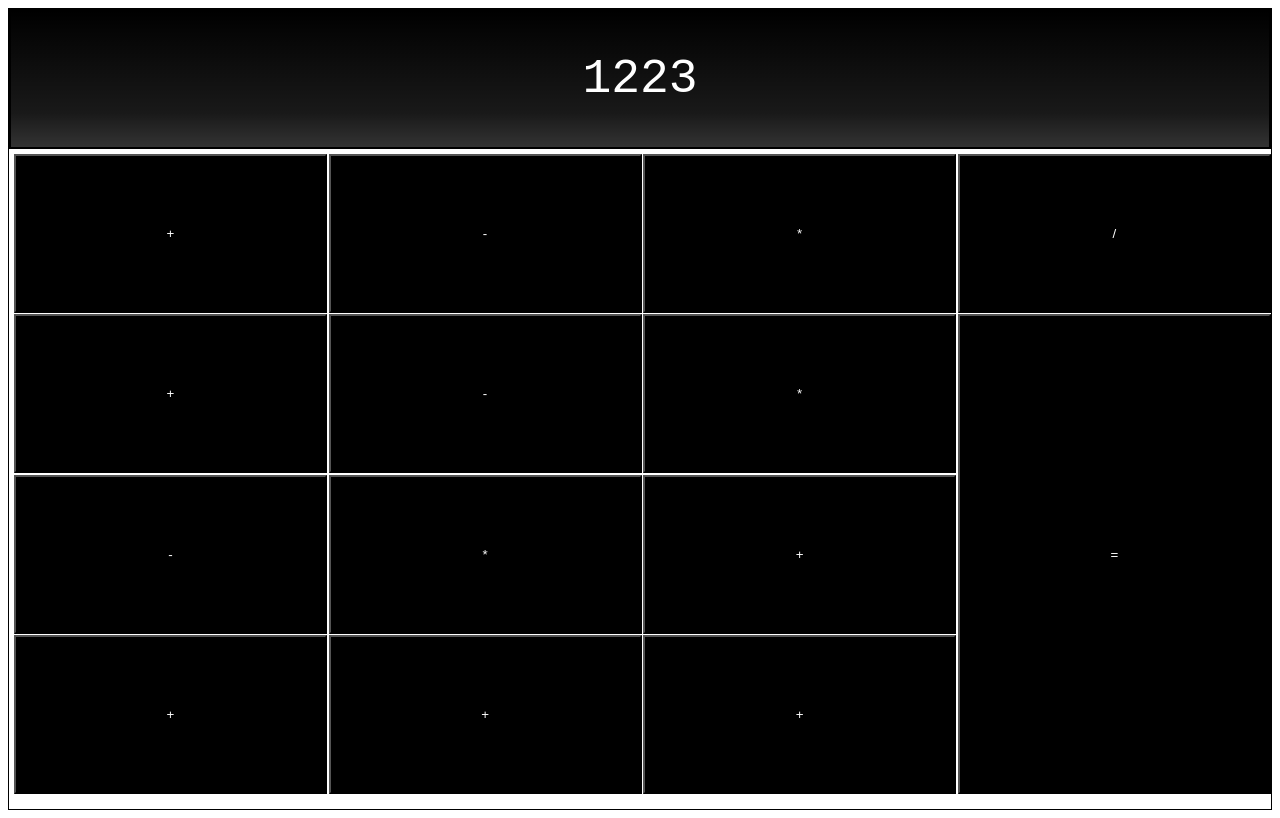
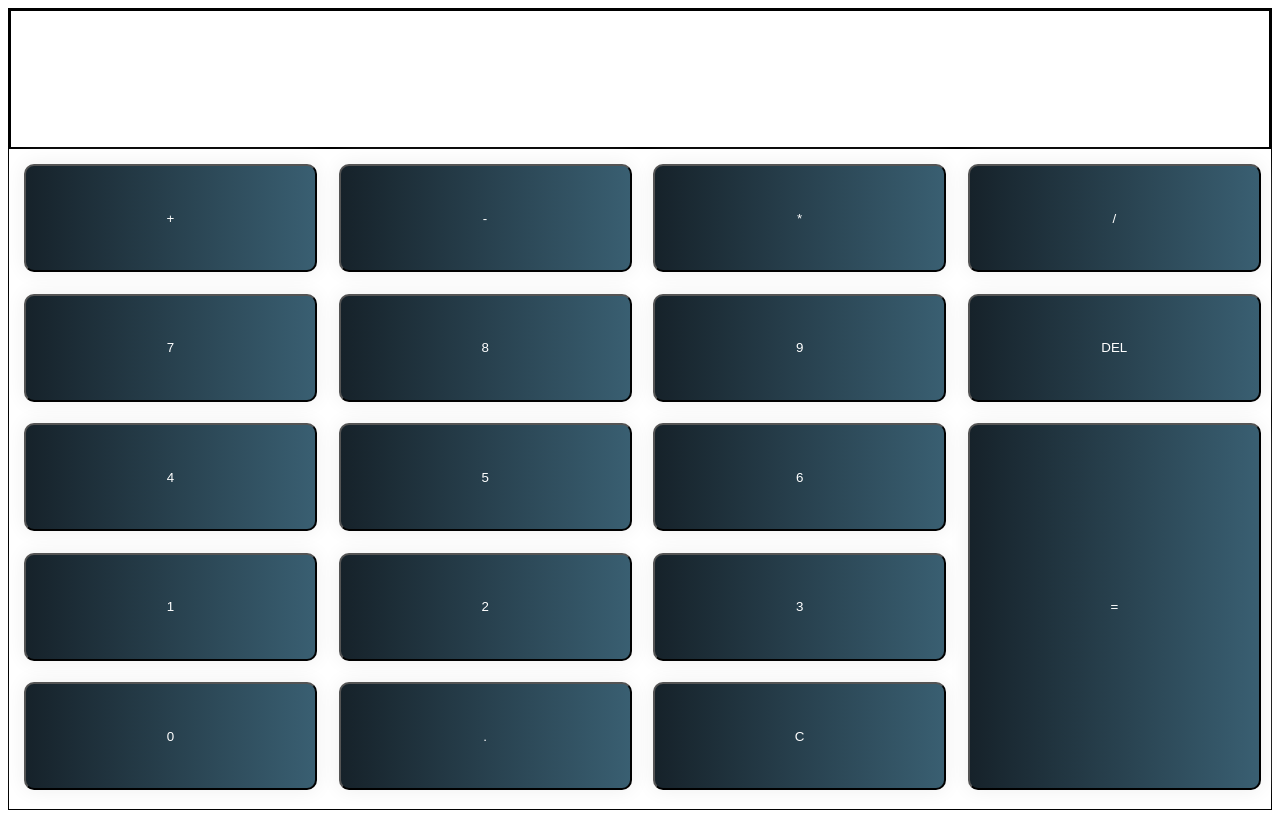
Before and after one commit to Syoxz/React_Calculator, a React (Create React App) app: page / in a window 1280 px wide. Built offline with nearby package versions, Linux system fonts and the light colour scheme.

Commit message:
Struktur angepasst & EventListener hinzugefügt

```diff
--- a/src/App.js
+++ b/src/App.js
@@ -1,5 +1,6 @@
-import Buttons from "./Buttons";
-import OutputField from "./OutputField";
+import Buttons from "./components/Buttons";
+import OutputField from "./components/OutputField";
+
 
 
 function App() {
--- a/src/Buttons.js
+++ /dev/null
@@ -1,33 +0,0 @@
-import React from 'react'
-
-export default function Buttons() {
-    return (
-        <>
-
-        <div class = "grid-container">
-                <button type  = "button" class = "grid-item">+</button>
-                <button type = "button" class = "grid-item">-</button>
-                <button type = "button"class = "grid-item">*</button>
-                <button type = "button"class = "grid-item">/</button>
-
-                <button type  = "button" class = "grid-item">+</button>
-                <button type = "button" class = "grid-item">-</button>
-                <button type = "button"class = "grid-item">*</button>
-
-
-                <button type  = "button" class = "grid-item equals ">=</button>
-                <button type = "button" class = "grid-item">-</button>
-                <button type = "button"class = "grid-item">*</button>
-
-                <button type  = "button" class = "grid-item">+</button>
-
-                <button type  = "button" class = "grid-item">+</button>
-                <button type  = "button" class = "grid-item">+</button>
-                <button type  = "button" class = "grid-item">+</button>
-
-        </div>
-
-
-        </>
-    )
-}
--- /dev/null
+++ b/src/components/Buttons.js
@@ -0,0 +1,50 @@
+import React, { useEffect } from 'react'
+
+
+export default function Buttons() {
+
+    useEffect(() => {
+        const buttons = document.querySelectorAll("button").forEach(btn => btn.addEventListener('click', () => {
+            document.querySelector(".output").innerText += btn.innerText;
+        }))
+    });
+
+
+
+    return (
+        <>
+            <div class="grid-container">
+                <button type="button" className="grid-item">+</button>
+                <button type="button" className="grid-item">-</button>
+                <button type="button" className="grid-item">*</button>
+                <button type="button" className="grid-item">/</button>
+
+                <button type="button" className="grid-item">7</button>
+                <button type="button" className="grid-item">8</button>
+                <button type="button" className="grid-item">9</button>
+
+
+                <button type="button" className="grid-item equals ">=</button>
+                <button type="button" className="grid-item">DEL</button>
+
+
+                <button type="button" className="grid-item">4</button>
+                <button type="button" className="grid-item">5</button>
+                <button type="button" className="grid-item">6</button>
+
+                <button type="button" className="grid-item">1</button>
+                <button type="button" className="grid-item">2</button>
+                <button type="button" className="grid-item">3</button>
+
+                <button type="button" className="grid-item">0</button>
+                <button type="button" className="grid-item">.</button>
+                <button type="button" className="grid-item">C</button>
+
+
+            </div>
+
+        </>
+    )
+
+
+}
--- a/src/OutputField.js
+++ b/src/components/OutputField.js
@@ -3,6 +3,6 @@ import React from 'react'
 
 export default function OutputField() {
   return (
-    <div class = "output">1223</div>
+    <div className = "output"></div>
   )
 }
--- a/src/index.css
+++ b/src/index.css
@@ -8,8 +8,9 @@
 .output {
   display: flex;
   font-size: 3rem;
+  color: black;
   font-family: 'Courier New', Courier, monospace;
-  background: linear-gradient(to bottom, #000 0%, rgba(0, 0, 0, 0.9) 75%, rgba(0, 0, 0, 0.8) 100%);
+  background: linear-gradient(to bottom #FFFFFF 0%, #22283d 50%, #28203f 100% ) ;
   text-align: center;
   justify-content: center;
   align-items: center;
@@ -20,19 +21,36 @@
   display: grid;
   height: 80%;
   grid-template-columns: repeat(4, 25%);
-  grid-auto-rows: repeat(5,20%);
+  grid-template-rows: repeat(5,20%);
   padding: 5px;
   grid-gap: 0.1rem;
 
 }
 
+
 .grid-item{
-  background-color: black;
+  background-image: linear-gradient(to right, #16222A 0%, #3A6073  51%, #16222A  100%);
+  margin: 10px;
+  padding: 15px 45px;
+  text-align: center;
+  text-transform: uppercase;
+  transition: 0.5s;
+  background-size: 200% auto;
   color: white;
+  box-shadow: 0 0 20px #eee;
+  border-radius: 10px;
+  display: block;
+}
+
+.grid-item:hover {
+  background-position: right center; /* change the direction of the change here */
+  color: #fff;
+  text-decoration: none;
+
 }
 
 .equals {
-  grid-row-start: 2;
-  grid-row-end: 5;
+  grid-row-start: 3;
+  grid-row-end: 6;
   grid-column-start: 4;
 }
```
